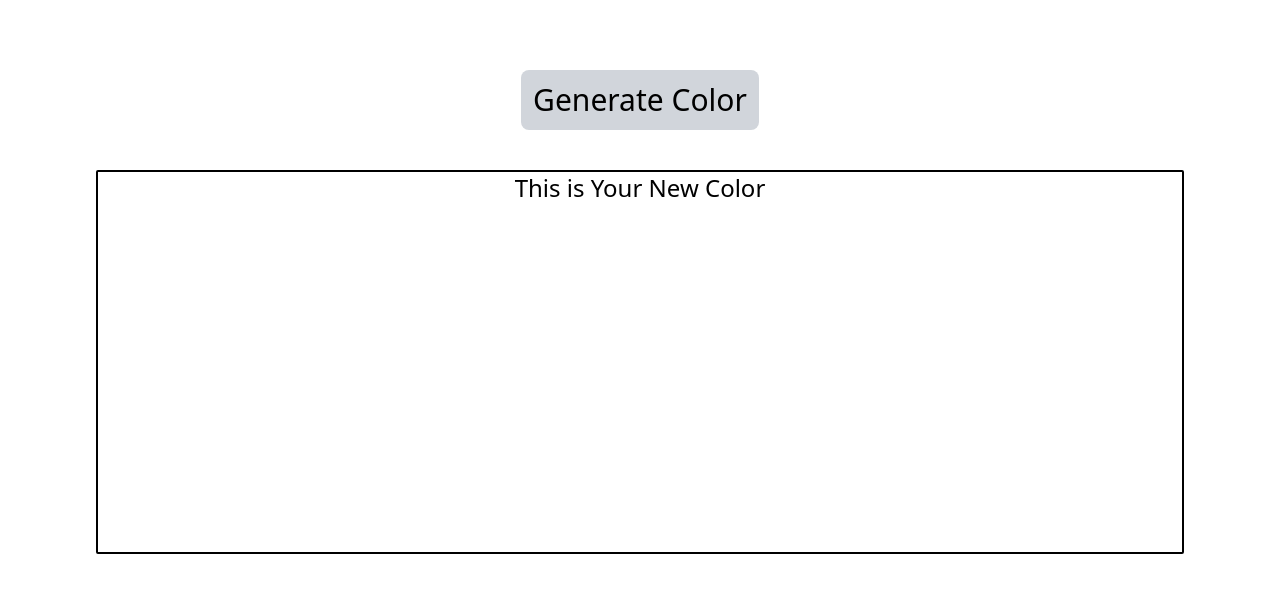
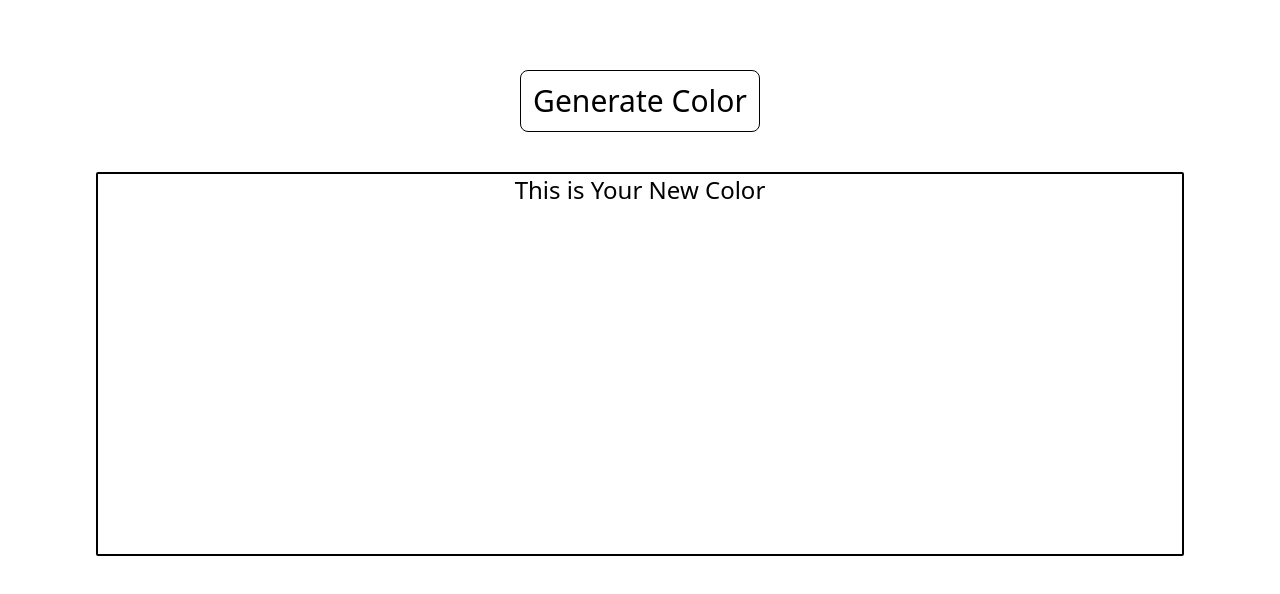
Before and after one commit to 789parth/Generate-Random-Color, a plain HTML site: page index.html in a window 1280 px wide. Shown: the part 98-692 px from the top of the page. Drawn offline with nearby package versions, Linux system fonts and the light colour scheme.

Commit message:
Button border changed

```diff
--- a/app.js
+++ b/app.js
@@ -6,6 +6,7 @@ btn.addEventListener("click", function () {
     h1.innerText = color;
     let div = document.querySelector("div");
     div.style.backgroundColor = color;
+    btn.style.borderColor = color;
 });
 
 function getRandomColor() {
--- a/index.html
+++ b/index.html
@@ -11,7 +11,7 @@
 </head>
 
 <body>
-    <button class="mt-20 bg-gray-300 p-3 rounded-lg text-lg sm:text-xl md:text-2xl lg:text-3xl">Generate
+    <button class="mt-20 p-3 rounded-lg text-lg sm:text-xl md:text-2xl lg:text-3xl">Generate
         Color</button>
     <div
         class="h-96 w-[85%] border-2 border-black aspect-square rounded-sm mt-10 text-sm sm:text-lg md:text-xl lg:text-2xl">
--- a/style.css
+++ b/style.css
@@ -7,3 +7,8 @@ body div {
     justify-self: center;
     justify-content: center;
 }
+
+body button {
+    background-color: transparent;
+    border: 0.1rem solid black;
+}
```
